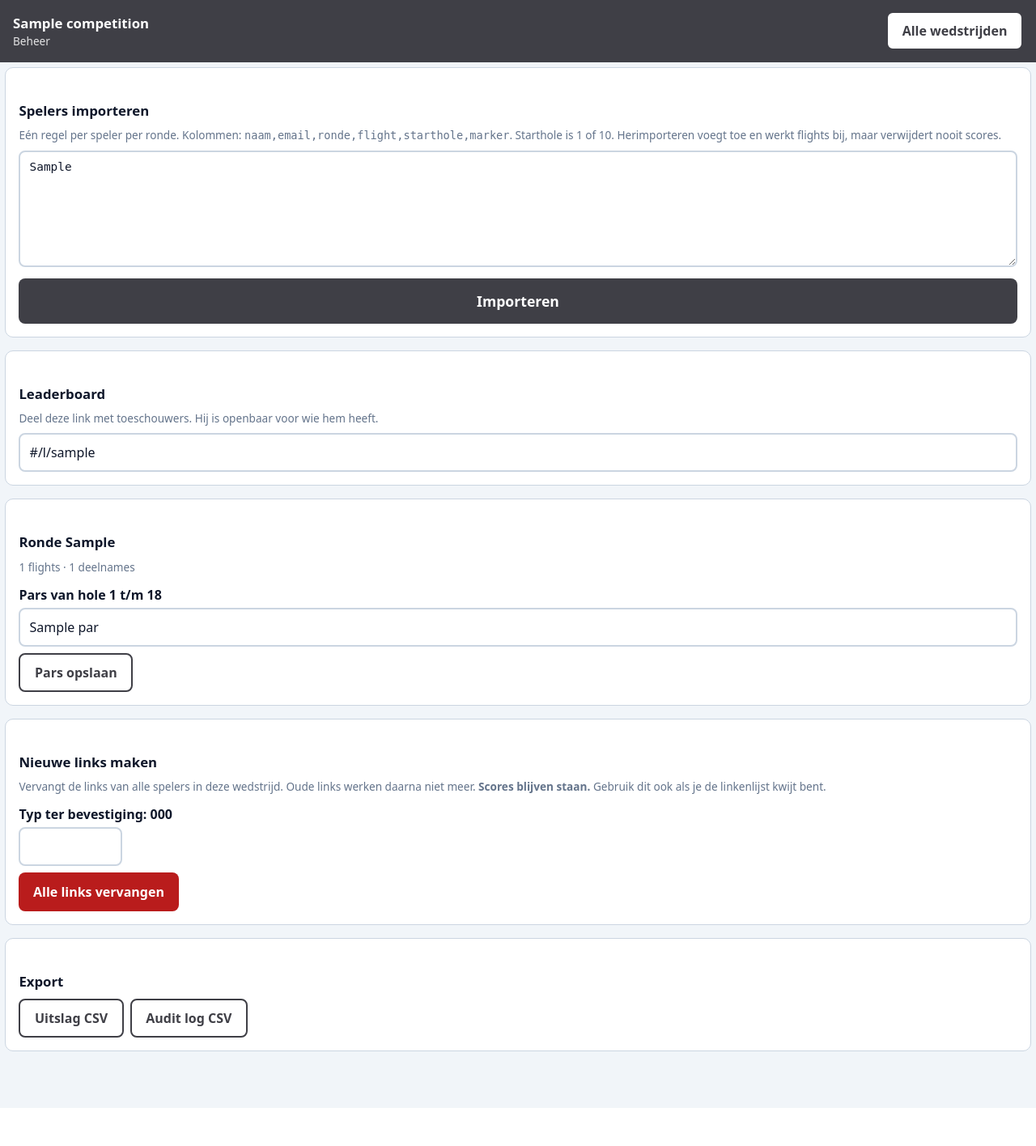
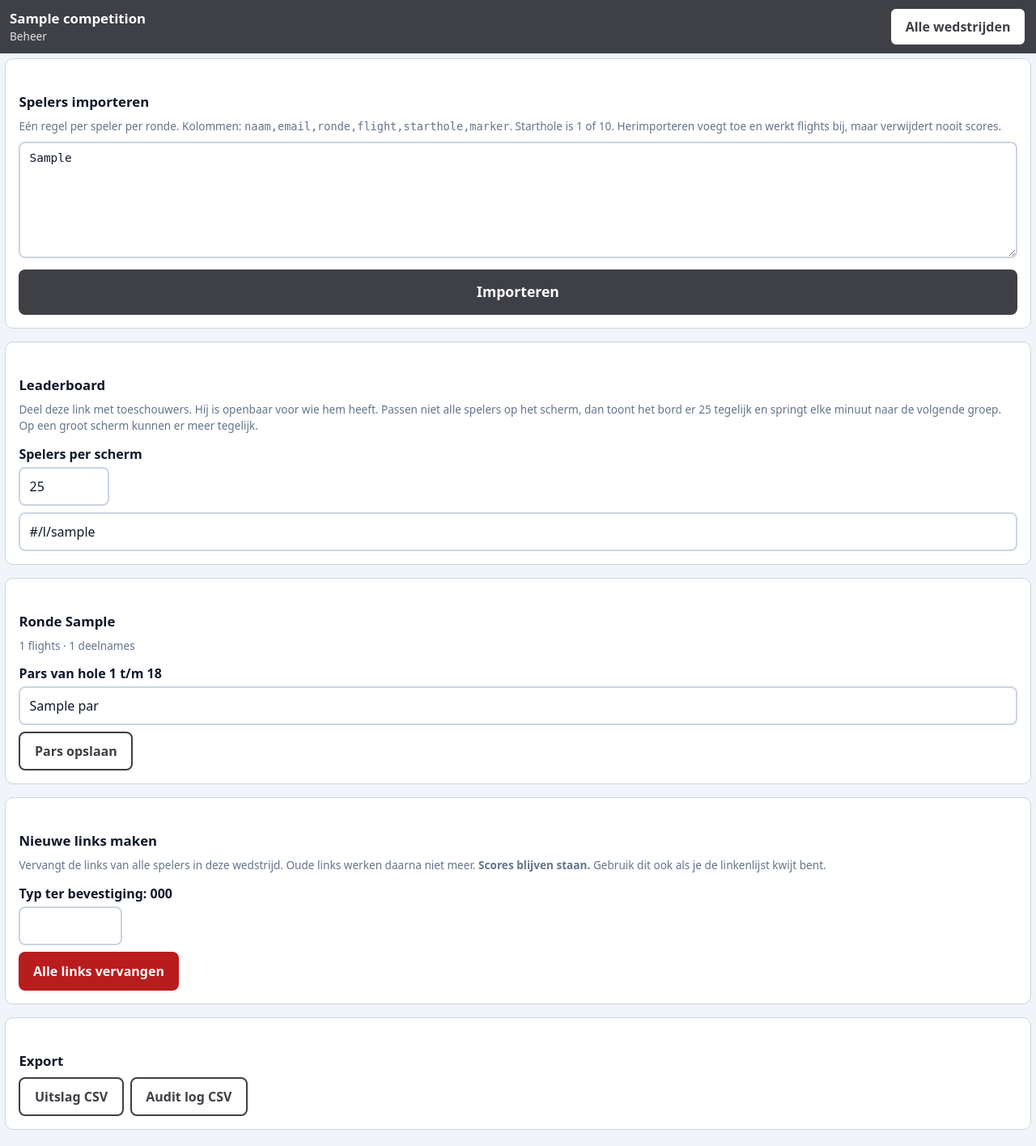
Before and after one commit to BoudewijnKlijn/livescoring, a FastAPI app: template app/templates/admin_competition.html in a window 1280 px wide. Shown: the top 1416 px of the page at 81% size. Before the commit the page ends 1369 px from the top, so only its background shows below. Run offline with FastAPI, Linux system fonts and the light colour scheme; the template is opened without the code that fills it: most values are stand-ins (such as "Sample title", 1, 10 or a date in 2020).

Commit message:
betere ui. show steeds x van leaderboard

```diff
--- a/app/main.py
+++ b/app/main.py
@@ -12,6 +12,7 @@ from fastapi.responses import HTMLResponse, RedirectResponse
 from fastapi.staticfiles import StaticFiles
 from fastapi.templating import Jinja2Templates
 from sqlalchemy import select
+from sqlalchemy.orm import Session
 
 from app.admin import router as admin_router
 from app.auth import AppError, CurrentEntry, DbSession, Unauthorized, hash_token, login_player
@@ -172,6 +173,8 @@ def do_sign(
 _LB_CACHE: dict[str, tuple[float, str]] = {}
 _RATE: dict[str, tuple[float, int]] = {}
 CACHE_SECONDS = 3.0
+PAGINA_SECONDEN = 60
+SPELERS_PER_SCHERM = 25
 
 
 def _rate_limited(request: Request, limit: int = 90, window: float = 60.0) -> bool:
@@ -191,6 +194,20 @@ def _klok() -> str:
     return dt.datetime.now(ZoneInfo("Europe/Amsterdam")).strftime("%H:%M:%S")
 
 
+def _blader(rijen: list, per_scherm: int) -> tuple[list, int, int]:
+    """Kies het stuk van de stand dat nu aan de beurt is.
+
+    Welk stuk dat is volgt uit de klok van de server, niet uit de browser: elk scherm dat
+    dezelfde wedstrijd toont, toont dus dezelfde spelers. Past iedereen in één scherm, dan
+    valt er niets te bladeren.
+    """
+    per_scherm = max(1, per_scherm)
+    schermen = max(1, -(-len(rijen) // per_scherm))
+    huidig = int(time.time() // PAGINA_SECONDEN) % schermen
+    start = huidig * per_scherm
+    return rijen[start : start + per_scherm], start, schermen
+
+
 def _pars(competition: Competition) -> list[int]:
     """De pars van de baan, voor de parregel boven het leaderboard."""
     return competition.rounds[0].pars if competition.rounds else [4] * 18
@@ -205,36 +222,49 @@ def _competition(db: DbSession, slug: str) -> Competition:
 
 
 @app.get("/l/{slug}", response_class=HTMLResponse)
-def leaderboard_page(request: Request, slug: str, db: DbSession) -> HTMLResponse:
-    """Publieke stand van een competitie."""
+def leaderboard_page(
+    request: Request, slug: str, db: DbSession, n: int = SPELERS_PER_SCHERM
+) -> HTMLResponse:
+    """Publieke stand van een competitie. `n` is het aantal spelers per scherm."""
     competition = _competition(db, slug)
     return templates.TemplateResponse(
         request,
         "leaderboard.html",
-        {
-            "competition": competition,
-            "rows": leaderboard(db, competition),
-            "pars": _pars(competition),
-            "bijgewerkt": _klok(),
-        },
+        {"competition": competition, "n": n, **_bord(db, competition, n)},
     )
 
 
 @app.get("/l/{slug}/table", response_class=HTMLResponse)
-def leaderboard_table(request: Request, slug: str, db: DbSession) -> HTMLResponse:
-    """Alleen de tabel, voor de HTMX-polling. Drie seconden gecachet."""
+def leaderboard_table(
+    request: Request, slug: str, db: DbSession, n: int = SPELERS_PER_SCHERM
+) -> HTMLResponse:
+    """Alleen de tabel, voor de HTMX-polling. Drie seconden gecachet per scherm."""
     if _rate_limited(request):
         return HTMLResponse("<p>Even rustig aan.</p>", status_code=429)
-    cached = _LB_CACHE.get(slug)
+    minuut = int(time.time() // PAGINA_SECONDEN)
+    sleutel = f"{slug}:{n}:{minuut}"
+    cached = _LB_CACHE.get(sleutel)
     if cached and time.monotonic() - cached[0] < CACHE_SECONDS:
         return HTMLResponse(cached[1])
     competition = _competition(db, slug)
     html = templates.get_template("_leaderboard_table.html").render(
-        competition=competition,
-        rows=leaderboard(db, competition),
-        request=request,
-        pars=_pars(competition),
-        bijgewerkt=_klok(),
+        request=request, competition=competition, **_bord(db, competition, n)
     )
-    _LB_CACHE[slug] = (time.monotonic(), html)
+    if len(_LB_CACHE) > 50:
+        _LB_CACHE.clear()  # sleutels bevatten de minuut, dus ruim ze af en toe op
+    _LB_CACHE[sleutel] = (time.monotonic(), html)
     return HTMLResponse(html)
+
+
+def _bord(db: Session, competition: Competition, per_scherm: int) -> dict:
+    """Alles wat de leaderboardtabel nodig heeft, inclusief het juiste stuk van de stand."""
+    alle = leaderboard(db, competition)
+    rijen, start, schermen = _blader(alle, per_scherm)
+    return {
+        "rows": rijen,
+        "offset": start,
+        "totaal": len(alle),
+        "schermen": schermen,
+        "pars": _pars(competition),
+        "bijgewerkt": _klok(),
+    }
--- a/app/static/app.css
+++ b/app/static/app.css
@@ -24,7 +24,7 @@ body {
 header {
   background: var(--accent);
   color: #fff;
-  padding: 0.9rem 1rem;
+  padding: 0.55rem 0.75rem;
   display: flex;
   justify-content: space-between;
   align-items: center;
@@ -33,8 +33,10 @@ header {
 header a { color: #fff; }
 header .titel { font-weight: 700; font-size: 1.05rem; }
 header .sub { opacity: 0.85; font-size: 0.85rem; }
+header .sub:empty { display: none; }
 
 main { padding: 0.4rem; margin: 0 auto; }
+main > .klein { margin: 0.35rem 0 0; }
 h1 { font-size: 1.3rem; margin: 0 0 0.75rem; }
 h2 { font-size: 1.05rem; margin: 1.5rem 0 0.5rem; }
 p { margin: 0.5rem 0; }
@@ -169,16 +171,23 @@ table.bord {
 }
 table.bord th, table.bord td {
   width: 30px;
-  height: 34px;
+  height: 27px;
   padding: 0;
   text-align: center;
   font-size: 0.9rem;
   font-weight: 400;
 }
 table.bord thead th { color: var(--grijs); font-size: 0.7rem; font-weight: 600; letter-spacing: 0.04em; }
-table.bord tr.pars td, table.bord tr.pars th { color: var(--grijs); font-size: 0.72rem; height: 22px; }
+table.bord tr.pars td, table.bord tr.pars th { color: var(--grijs); font-size: 0.72rem; height: 19px; }
 table.bord thead tr.pars td, table.bord thead tr.pars th { border-bottom: 1px solid var(--lijn); }
 table.bord tbody tr + tr th, table.bord tbody tr + tr td { border-top: 1px solid var(--lijn); }
+/* Elke drie spelers een zwaardere lijn: houvast voor wie van een afstand meekijkt. */
+table.bord tbody tr:nth-child(3n) th, table.bord tbody tr:nth-child(3n) td {
+  border-bottom: 2px solid var(--accent);
+}
+table.bord tbody tr:nth-child(3n) + tr th, table.bord tbody tr:nth-child(3n) + tr td {
+  border-top: 0;
+}
 
 /* Vastgezette kolommen: positie, naam en de stand tegen par blijven altijd zichtbaar. */
 table.bord .pos    { position: sticky; left: 0;      width: 26px;  background: var(--vlak); z-index: 2; color: var(--grijs); font-size: 0.75rem; }
--- a/app/templates/admin_competition.html
+++ b/app/templates/admin_competition.html
@@ -26,9 +26,22 @@
 
 <div class="kaart">
   <h2>Leaderboard</h2>
-  <p class="klein">Deel deze link met toeschouwers. Hij is openbaar voor wie hem heeft.</p>
-  <input type="text" readonly value="{{ base_url }}/l/{{ competition.leaderboard_slug }}"
-         onclick="this.select()">
+  <p class="klein">Deel deze link met toeschouwers. Hij is openbaar voor wie hem heeft.
+    Passen niet alle spelers op het scherm, dan toont het bord er 25 tegelijk en springt
+    elke minuut naar de volgende groep. Op een groot scherm kunnen er meer tegelijk.</p>
+  <label for="perscherm">Spelers per scherm</label>
+  <input id="perscherm" type="number" min="3" max="100" value="25" style="max-width:7rem"
+         oninput="bouwLink()">
+  <p></p>
+  <input id="bordlink" type="text" readonly onclick="this.select()"
+         value="{{ base_url }}/l/{{ competition.leaderboard_slug }}">
+  <script>
+    function bouwLink() {
+      var n = parseInt(document.getElementById('perscherm').value, 10);
+      var basis = "{{ base_url }}/l/{{ competition.leaderboard_slug }}";
+      document.getElementById('bordlink').value = (n && n !== 25) ? basis + '?n=' + n : basis;
+    }
+  </script>
 </div>
 
 {% for r in competition.rounds %}
--- a/app/templates/leaderboard.html
+++ b/app/templates/leaderboard.html
@@ -1,9 +1,9 @@
 {% extends "base.html" %}
 {% block title %}{{ competition.name }}{% endblock %}
-{% block kop %}{{ competition.name }}{% endblock %}
-{% block subkop %}Live stand · ververst automatisch{% endblock %}
+{% block kop %}Live leaderboard &ndash; {{ competition.name }}{% endblock %}
+{% block subkop %}{% endblock %}
 {% block inhoud %}
-<div id="stand" hx-get="/l/{{ competition.leaderboard_slug }}/table"
+<div id="stand" hx-get="/l/{{ competition.leaderboard_slug }}/table?n={{ n }}"
      hx-trigger="every 5s" hx-swap="innerHTML">
   {% include "_leaderboard_table.html" %}
 </div>
```
Also changed, not shown: OPEN-KEUZES.md (+14 -6 lines), app/templates/_leaderboard_table.html (+6 -3 lines), tests/test_bladeren.py (added, +60 -0 lines), README.md.
